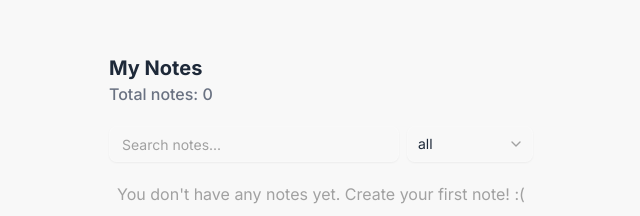
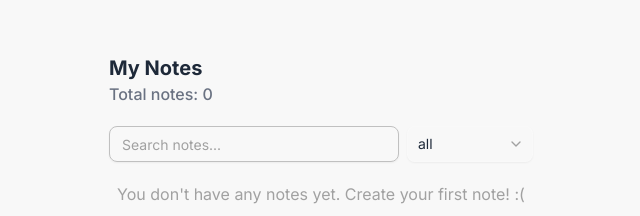
Before and after one commit to DenisDK/Zustand-mini-task, a Next.js app: page / in a window 1280 px wide. Shown: the part 242-458 px from the top of the page, without its empty margins (319-959 px from the left). Built offline with nearby package versions, Linux system fonts and the light colour scheme.

Commit message:
minor style fix

```diff
--- a/modules/notes/components/NoteSearch.tsx
+++ b/modules/notes/components/NoteSearch.tsx
@@ -10,7 +10,7 @@ const NoteSearch = ({ value, onChange }: NoteSearchProps) => {
     <Input
       type="text"
       placeholder="Search notes..."
-      className="w-full px-3 py-2"
+      className="w-full px-3 py-2 border border-[#c0c0c0]"
       value={value}
       onChange={(event) => onChange(event.target.value)}
     />
```
